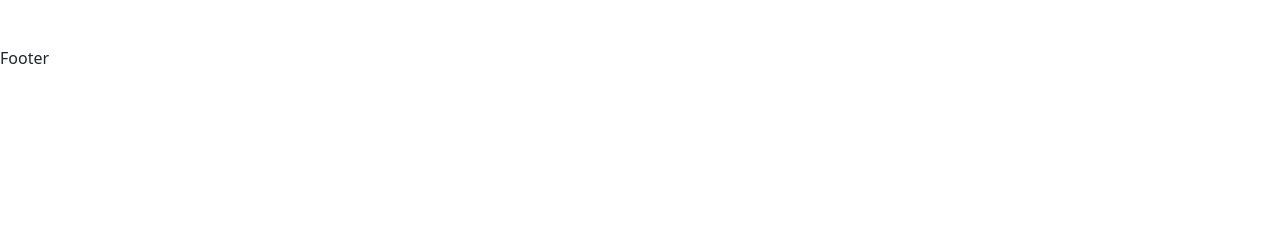
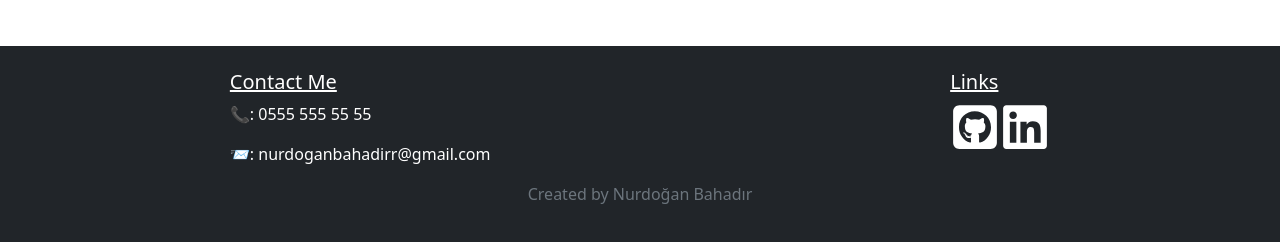
Before and after one commit to nurdoganbahadir/React-Rent-a-Car, a React (Create React App) app: page / in a window 1280 px wide. Shown: the part 1054-1296 px from the top of the page. Before the commit the page ends 1140 px from the top, so only its background shows below. Built offline with nearby package versions, Linux system fonts and the light colour scheme.

Commit message:
footer tamamlandı

```diff
--- a/package.json
+++ b/package.json
@@ -10,6 +10,7 @@
     "react": "^18.3.1",
     "react-bootstrap": "^2.10.4",
     "react-dom": "^18.3.1",
+    "react-icons": "^5.3.0",
     "react-scripts": "5.0.1",
     "web-vitals": "^2.1.4"
   },
--- a/src/components/Footer/Footer.jsx
+++ b/src/components/Footer/Footer.jsx
@@ -1,7 +1,30 @@
 import React from "react";
+import "./footer.css";
+import { FaSquareGithub } from "react-icons/fa6";
+import { FaLinkedin } from "react-icons/fa";
 
 const Footer = () => {
-  return <p>Footer</p>;
+  return (
+    <footer className="footer bg-dark">
+      <div className="footer-contact">
+        <div className="contact-me">
+          <h5>Contact Me</h5>
+          <p>📞: 0555 555 55 55</p>
+          <p>📨: nurdoganbahadirr@gmail.com</p>
+        </div>
+        <div>
+          <h5>Links</h5>
+          <a href="https://github.com/nurdoganbahadir">
+            <FaSquareGithub className="github-icons" />
+          </a>
+          <a href="">
+            <FaLinkedin className="linkedIn-icons" />
+          </a>
+        </div>
+      </div>
+      <p className="text-secondary">Created by Nurdoğan Bahadır</p>
+    </footer>
+  );
 };
 
 export default Footer;
--- a/src/components/Footer/footer.css
+++ b/src/components/Footer/footer.css
@@ -0,0 +1,23 @@
+.footer {
+  width: 100%;
+  height: 200px;
+  color: white;
+  display: flex;
+  flex-direction: column;
+  justify-content: center;
+  align-items: center;
+}
+.footer-contact {
+  width: 100%;
+  display: flex;
+  justify-content: space-around;
+}
+.github-icons,
+.linkedIn-icons {
+  font-size: 50px;
+  cursor: pointer;
+  color: white;
+}
+h5 {
+  text-decoration: underline;
+}
--- a/src/components/Header/Header.jsx
+++ b/src/components/Header/Header.jsx
@@ -2,7 +2,6 @@ import React from "react";
 import Container from "react-bootstrap/Container";
 import Form from "react-bootstrap/Form";
 import Navbar from "react-bootstrap/Navbar";
-import bgImg from "../../assets/bg-img.png";
 import "./header.css";
 
 const Header = () => {
```
Also changed, not shown: 1 other file (tests, documents, lock files or other folders).
